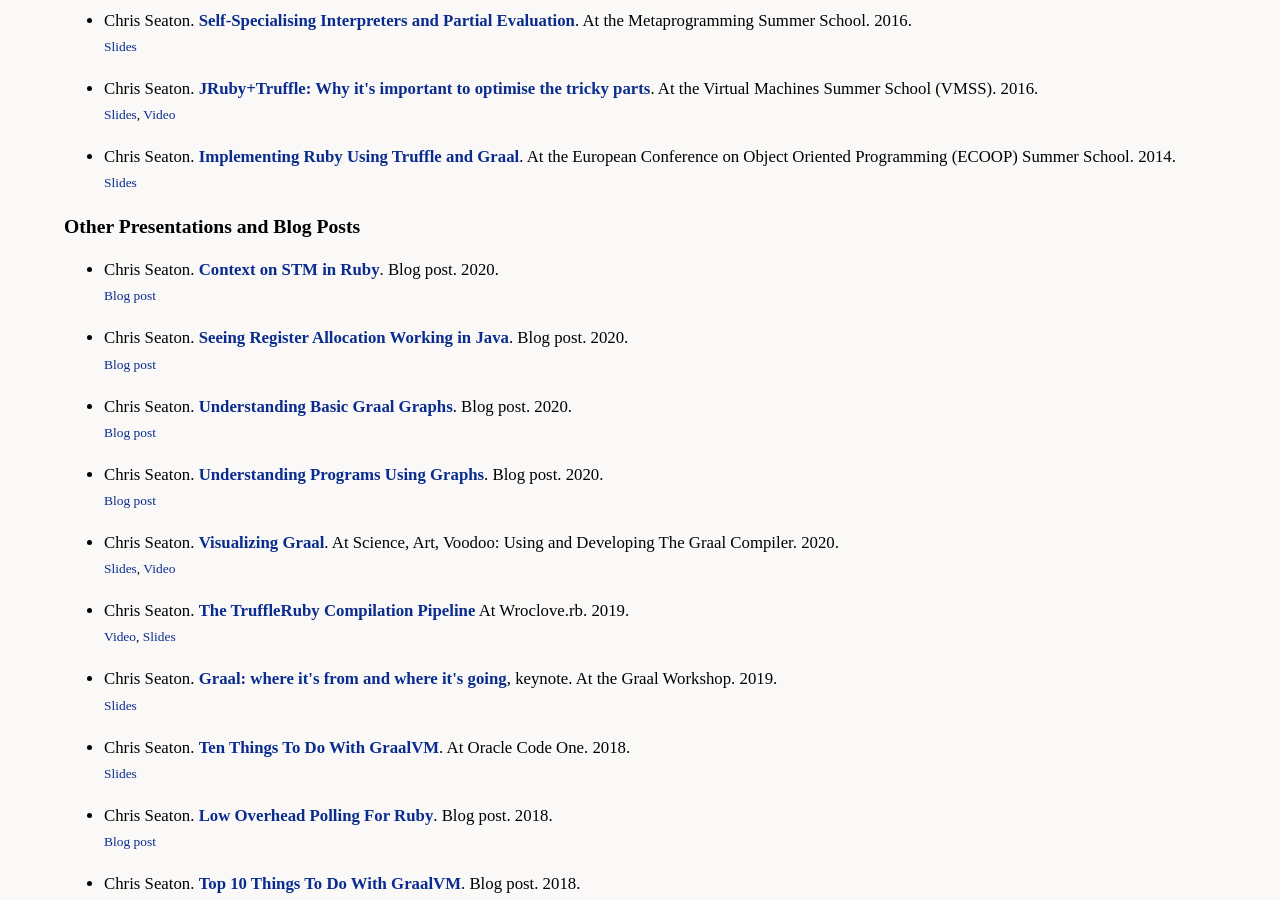
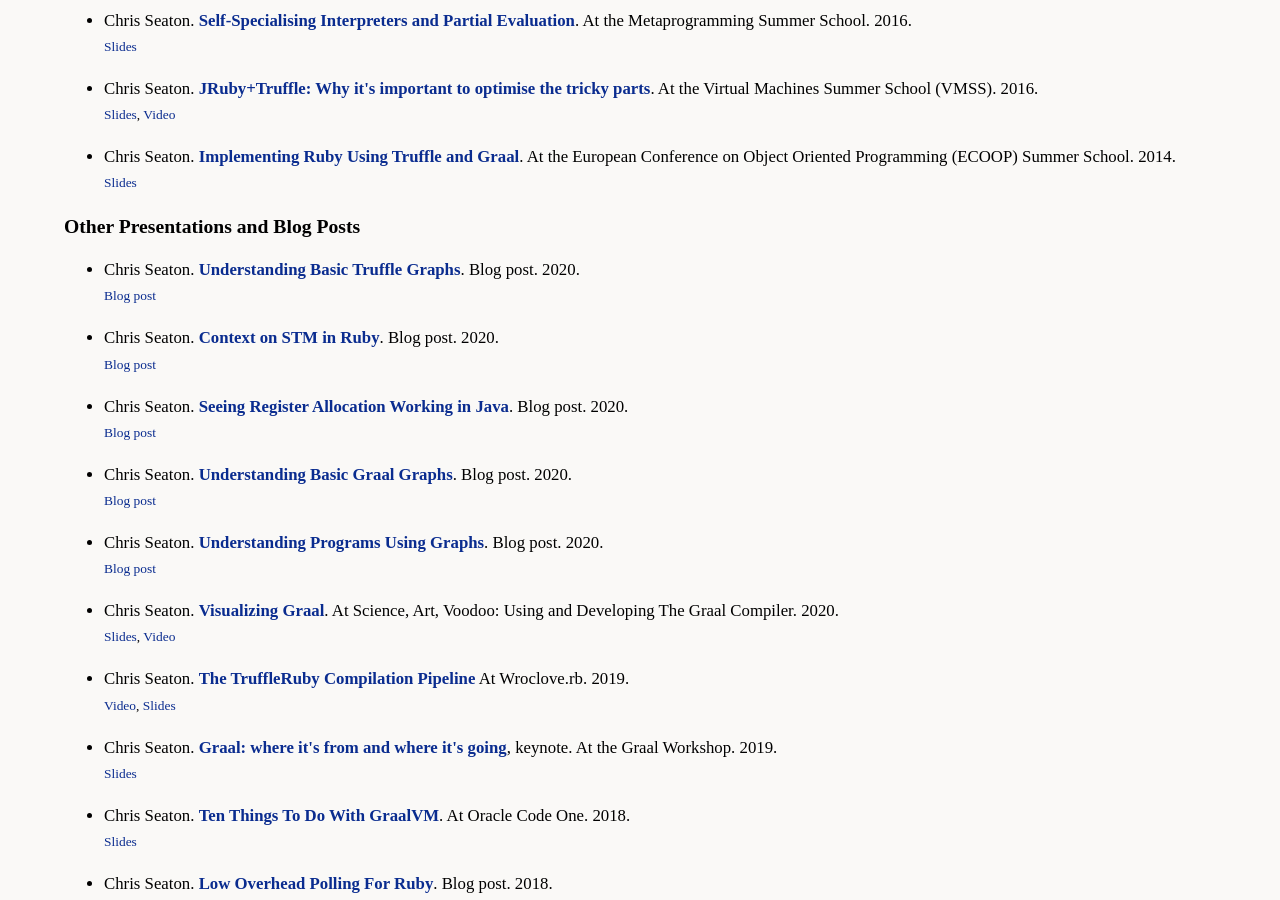
Before and after one commit to chrisseaton/chrisseaton.github.io, a Jekyll site: the page built from index.md, in a window 1280 px wide and 900 px high, scrolled down 4100 px. Built offline with Jekyll 4.4.1, drawn with Linux system fonts in a browser that asks for light colours; nearby versions of some CDN libraries; some web fonts are replaced.

Commit message:
Publish Truffle graphs blog post

```diff
--- a/_includes/trufflerubylinks.html
+++ b/_includes/trufflerubylinks.html
@@ -2,7 +2,7 @@
 
 <ul>
   <li><a href="/truffleruby/">More information about TruffleRuby</a></li>
-  <!--<li><a href="/truffleruby/basic-truffle-graphs/">Understanding Basic Truffle Graphs</a></li>-->
+  <li><a href="/truffleruby/basic-truffle-graphs/">Understanding Basic Truffle Graphs</a></li>
   <li><a href="/truffleruby/ruby-stm/">Context on STM in Ruby</a></li>
   <li><a href="/truffleruby/register-allocation/">Seeing Register Allocation Working in Java</a></li>
   <li><a href="/truffleruby/basic-graal-graphs/">Understanding Basic Graal Graphs</a></li>
--- a/index.md
+++ b/index.md
@@ -335,12 +335,12 @@
 
 <ul class="list">
 
-    <!--<li>
+    <li>
         Chris Seaton. <strong><a href="truffleruby/basic-truffle-graphs/">Understanding Basic Truffle Graphs</a></strong>. Blog post. 2020.<br>
         <span class="smaller">
             <a href="truffleruby/basic-truffle-graphs/">Blog post</a>
         </span>
-    </li>-->
+    </li>
     <li>
         Chris Seaton. <strong><a href="truffleruby/ruby-stm/">Context on STM in Ruby</a></strong>. Blog post. 2020.<br>
         <span class="smaller">
```
Also changed, not shown: truffleruby/index.md (+1 -1 lines).
